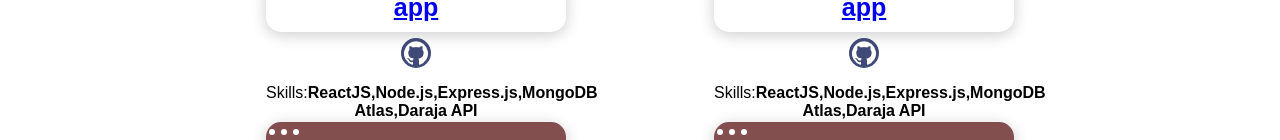
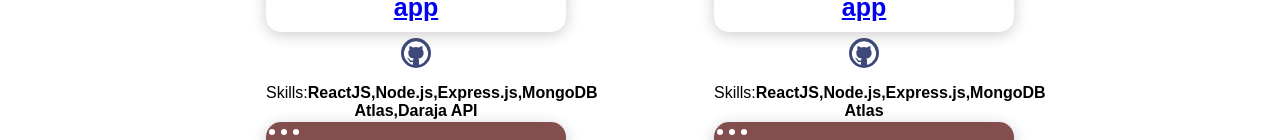
Before and after one commit to JKiboi/portfolio, a React (Create React App) app: page /projects in a window 1280 px wide. Shown: the part 538-678 px from the top of the page. Built offline with nearby package versions, Linux system fonts and the light colour scheme.

Commit message:
new commit

```diff
--- a/src/resources/ProjectList.js
+++ b/src/resources/ProjectList.js
@@ -30,7 +30,7 @@ export const ProjectList = [
     image: waterapp,
     link: "https://mern-annelle-app.onrender.com",
     name: "Business management app",
-    skills: "ReactJS,Node.js,Express.js,MongoDB Atlas,Daraja API",
+    skills: "ReactJS,Node.js,Express.js,MongoDB Atlas",
     github: "https://github.com/JKiboi/mern-annelle-waters-app-frontend",
   },
 
```
